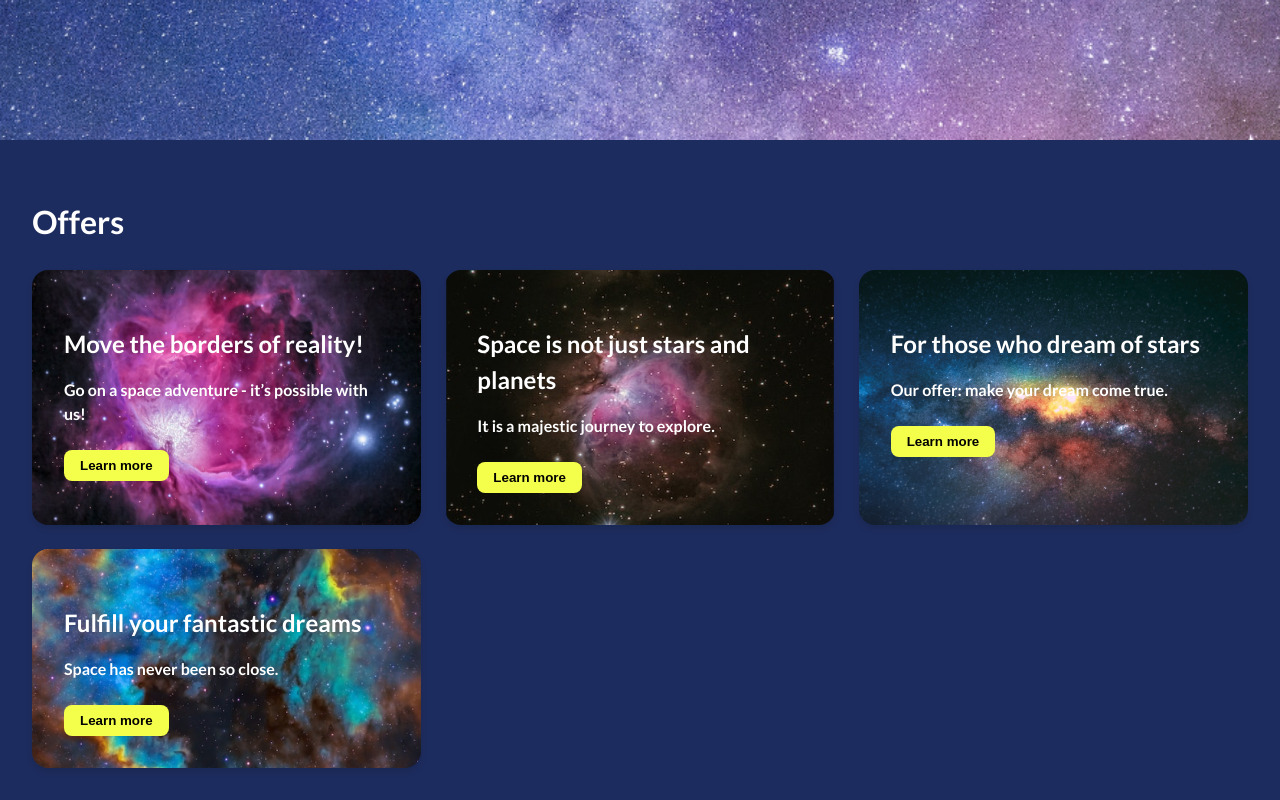
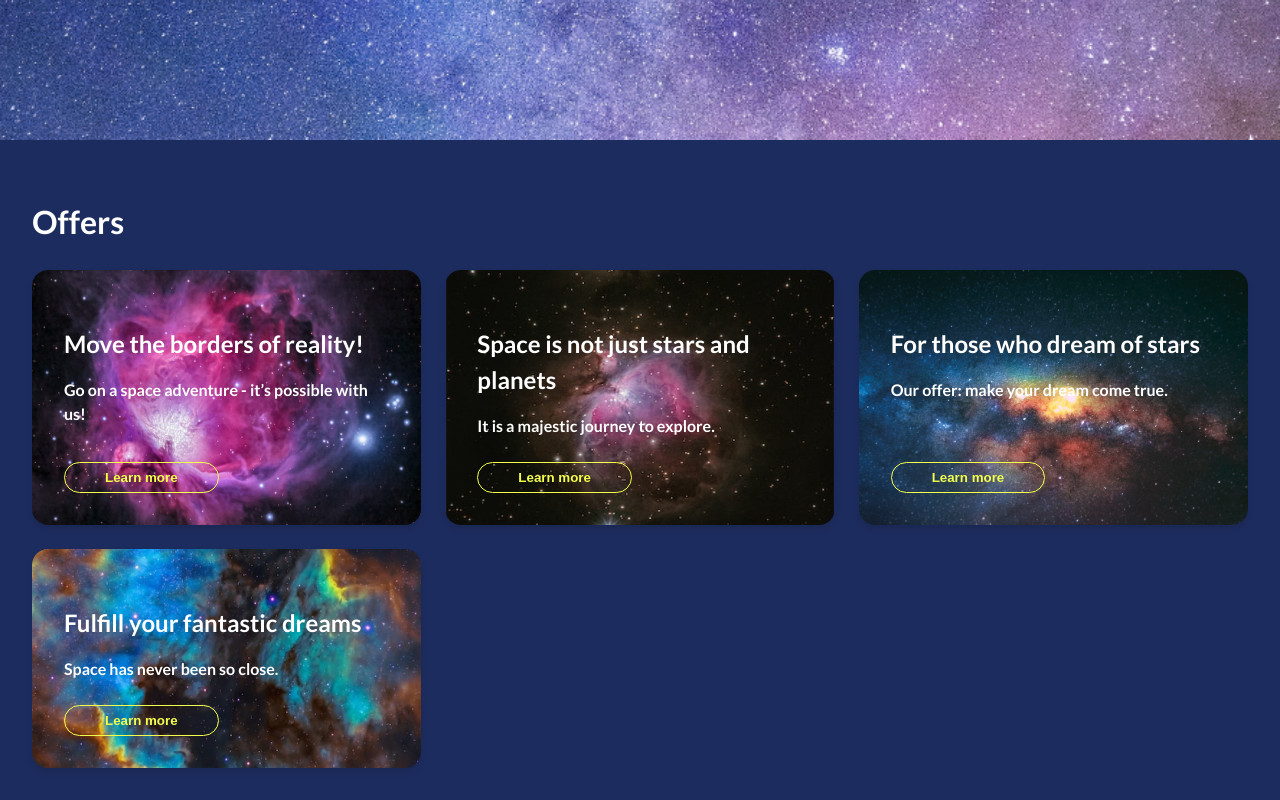
Before and after one commit to stepanencode/softswiss-cra-sass, a React (Create React App) app: page / in a window 1280 px wide. Shown: the part 773-1573 px from the top of the page. Built offline with nearby package versions, Linux system fonts and the light colour scheme; the HTML template or start-up script is replaced by a standard one.

Commit message:
WIP: offers buttons

```diff
--- a/src/App.js
+++ b/src/App.js
@@ -75,76 +75,52 @@ const App = () => {
           <button className="hero__button">Learn more</button>
         </div>
       </section>
-      {/* <section class="offers">
+      <section class="offers">
         <h2 class="offers__title">Offers</h2>
-        <div class="offers__list">
-          <article class="offers__item">
+        <ul class="offers__list">
+          <li class="offers__item">
+            <article class="offers__article">
+              <div className="offers__text-container">
                 <h3 class="offers__item-title">Move the borders of reality!</h3>
                 <p class="offers__item-text">
                   Go on a space adventure - it’s possible with us!
                 </p>
+              </div>
               <button class="offers__item-button">Learn more</button>
             </article>
-          <article class="offers__item">
+          </li>
+          <li class="offers__item">
+            <article class="offers__article">
+              <div className="offers__text-container">
                 <h3 class="offers__item-title">
                   Space is not just stars and planets
                 </h3>
                 <p class="offers__item-text">
                   It is a majestic journey to explore.
                 </p>
-            <button class="offers__item-button">Learn more</button>
-          </article>
-          <article class="offers__item">
-            <h3 class="offers__item-title">For those who dream of stars</h3>
-            <p class="offers__item-text">
-              Our offer: make your dream come true.
-            </p>
-            <button class="offers__item-button">Learn more</button>
-          </article>
-          <article class="offers__item">
-            <h3 class="offers__item-title">Fulfill your fantastic dreams</h3>
-            <p class="offers__item-text">Space has never been so close.</p>
-            <button class="offers__item-button">Learn more</button>
-          </article>
               </div>
-      </section> */}
-
-      <section class="offers">
-        <h2 class="offers__title">Offers</h2>
-        <ul class="offers__list">
-          <li class="offers__item">
-            <article class="offers__article">
-              <h3 class="offers__item-title">Move the borders of reality!</h3>
-              <p class="offers__item-text">
-                Go on a space adventure - it’s possible with us!
-              </p>
               <button class="offers__item-button">Learn more</button>
             </article>
           </li>
           <li class="offers__item">
             <article class="offers__article">
-              <h3 class="offers__item-title">
-                Space is not just stars and planets
-              </h3>
+              <div className="offers__text-container">
+                <h3 class="offers__item-title">For those who dream of stars</h3>
                 <p class="offers__item-text">
-                It is a majestic journey to explore.
+                  Our offer: make your dream come true.
                 </p>
+              </div>
               <button class="offers__item-button">Learn more</button>
             </article>
           </li>
           <li class="offers__item">
             <article class="offers__article">
-              <h3 class="offers__item-title">For those who dream of stars</h3>
-              <p class="offers__item-text">
-                Our offer: make your dream come true.
-              </p>
-              <button class="offers__item-button">Learn more</button>
-            </article>
-          </li>
-          <li class="offers__item">
-            <article class="offers__article">
-              <h3 class="offers__item-title">Fulfill your fantastic dreams</h3>
+              <div className="offers__text-container">
+                <h3 class="offers__item-title">
+                  Fulfill your fantastic dreams
+                </h3>
                 <p class="offers__item-text">Space has never been so close.</p>
+              </div>
               <button class="offers__item-button">Learn more</button>
             </article>
           </li>
--- a/src/App.scss
+++ b/src/App.scss
@@ -443,6 +443,9 @@ $space-images: (
     border-radius: 1rem;
     color: $text-color;
     box-shadow: 0 4px 6px rgba(0, 0, 0, 0.1);
+    display: flex;
+    flex-direction: column;
+    height: 100%; // Убедимся, что карточка занимает всю высоту
 
     &:nth-child(2) {
       background: image-set(
@@ -475,10 +478,21 @@ $space-images: (
     }
   }
 
+  &__article {
+    display: flex;
+    flex-direction: column;
+    justify-content: space-between; // Разделяем текст и кнопку
+    height: 100%; // Контейнер занимает всю высоту карточки
+  }
+
   &__item-title {
     font-size: 1.5rem;
     font-weight: 700;
     margin-bottom: 1rem;
+  }
+
+  &__text-container {
+    margin-bottom: auto; // Текст остаётся сверху
   }
 
   &__item-text {
@@ -487,18 +501,22 @@ $space-images: (
   }
 
   &__item-button {
-    display: inline-block;
-    padding: 0.5rem 1rem;
-    background-color: $emphasis-color;
-    color: $background-color;
-    border: none;
-    border-radius: 0.5rem;
+    align-self: flex-start;
+    padding: 7px 40px;
+    // background-color: $emphasis-color;
+    background-color: transparent; /* Прозрачный фон */
+    color: $emphasis-color; /* Цвет текста */
+    border: 1px solid $emphasis-color; /* Обводка цвета акцента */
+    border-radius: 20px;
     cursor: pointer;
     font-weight: 700;
-    transition: background-color 0.3s ease;
+    // transition: background-color 0.3s ease;
 
     &:hover {
-      background-color: lighten($emphasis-color, 10%);
+      &:hover {
+        border: 1px solid #ebff0099;
+        color: #ebff0099;
+      }
     }
   }
 }
```
Lines whose indentation alone changed are shown as unchanged.
